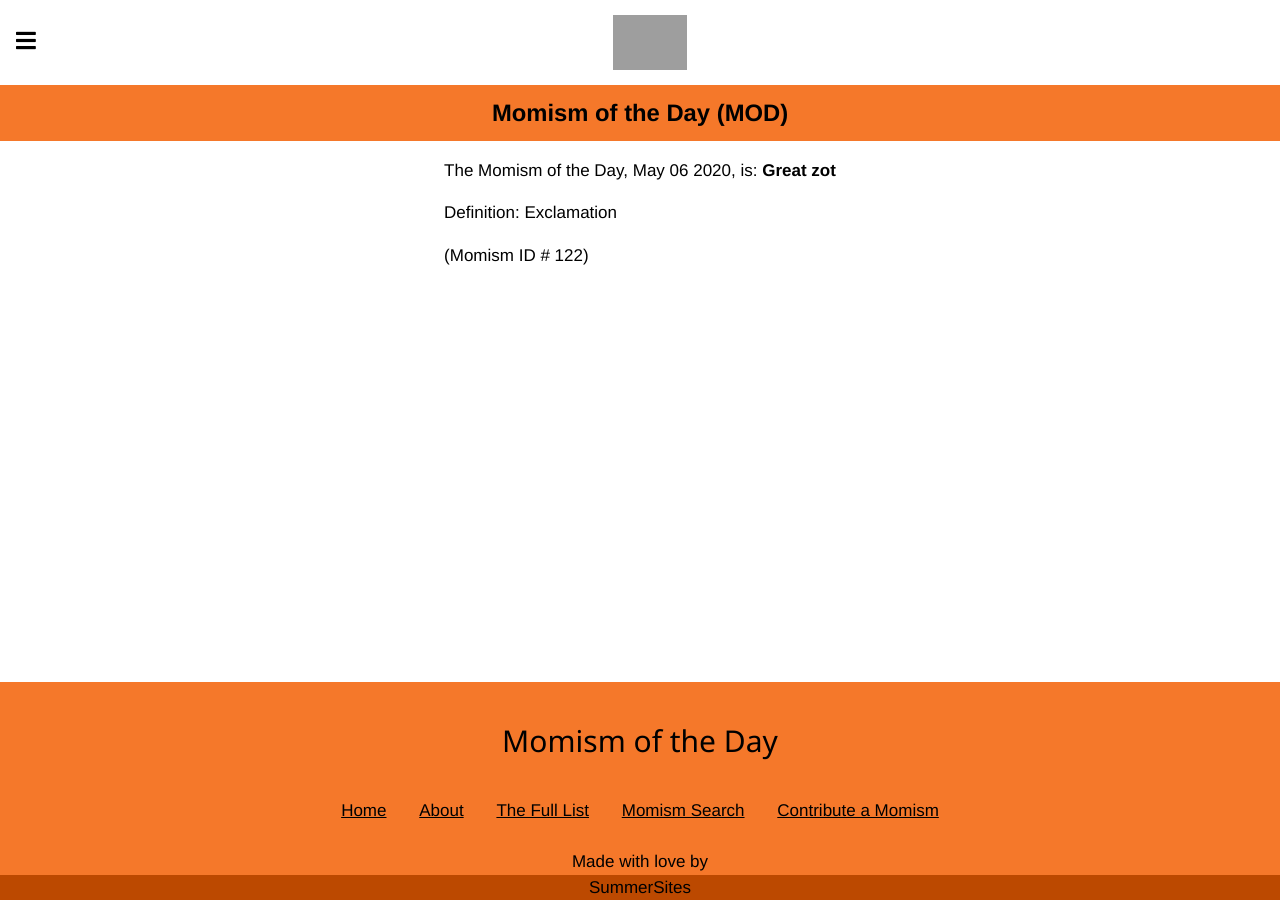
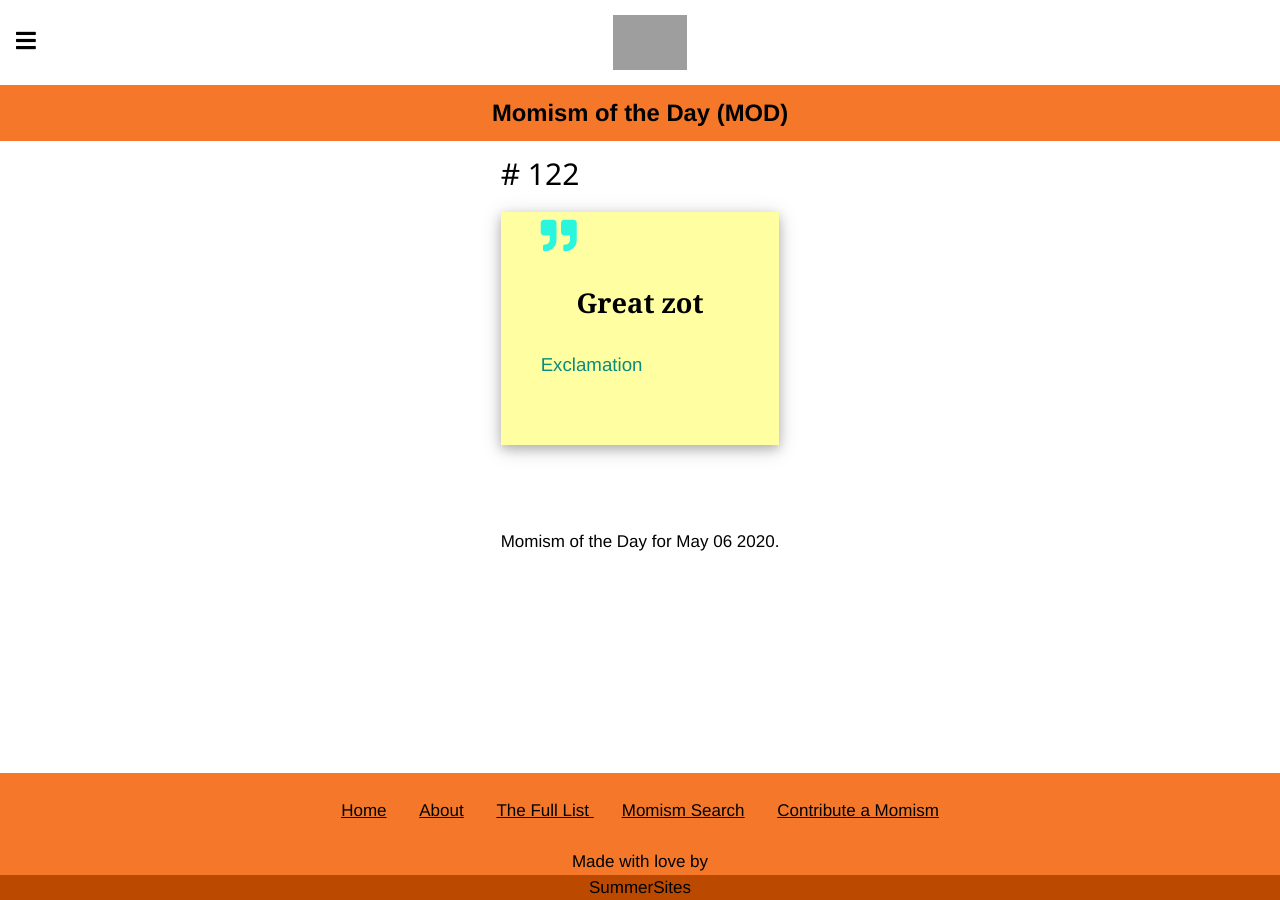
Before and after one commit to summerhays/new_momisms, a Jekyll site: the page built from index.html, in a window 1280 px wide. Built offline with Jekyll 4.4.1, drawn with Linux system fonts in a browser that asks for light colours; grey boxes are pictures that could not be loaded.

Commit message:
mobile nav working, new color choices

```diff
--- a/_data/navigation.yml
+++ b/_data/navigation.yml
@@ -6,7 +6,7 @@
 - title: About
   url: /about.html
   icon: <i class="fas fa-address-book fa-lg textblack"></i>&nbsp;
-- title: The Full List
+- title: The Full List <br class="mobile_only">
   url: /list.html
   icon: <i class="fas fa-clipboard-list fa-lg textblack"></i>&nbsp;
 - title: Momism Search
--- a/_layouts/default.html
+++ b/_layouts/default.html
@@ -39,7 +39,7 @@
           <div class="main-nav" id="myNav">
             <a href="javascript:void(0)" id="closeBtn" class="closebtn nolink" onclick="closeNav()">&times;</a>
 	     {% for each in site.data.navigation.docs %}
-	     <a href="{{ each.url }}" {% if each.target %}target="_blank"{% endif %} class="nolink {% if page.url == each.url %} active{% endif %}">{{ each.icon }} {{ each.title }}</a>
+	     <a href="{{ each.url }}" {% if each.target %}target="_blank"{% endif %} class="navLinks nolink {% if page.url == each.url %} active{% endif %}">{{ each.icon }} {{ each.title }}</a>
              {% endfor %}
 	  </div>
 	</nav>
@@ -51,8 +51,6 @@
 	<br><br>
         </main>
 	<footer>
-		<br>
-		<h2>Momism of the Day</h2>
 		<br>
 		{% for each in site.data.navigation.docs %}
                 <a href="{{ each.url }}" {% if each.target %}target="_blank"{% endif %} class="{% if page.url == each.url %}{% endif %}">{{ each.title }}</a>
--- a/_sass/colors.scss
+++ b/_sass/colors.scss
@@ -8,6 +8,7 @@
 $color-complement: #2a42f5;
 $color-triad-1: #42f52a;
 $color-triad-2: #2af5dd;
+$color-triad-2-dark: #0a8c7c;
 $color-analogy: #a7f52a;
 $color-active: $color-1-dark;
 $smiley-color: #ffffa2;
@@ -18,7 +19,7 @@
 $text-width: 50em;
 $font-mono: "Courier New", Courier, monospace;
 $font-sans: "Source Sans Pro", Helvetica, Arial, sans-serif;
-$font-serif: "Oswald", Georgia, serif;
+$font-serif: Georgia, serif;
 $footer-bottom: $color-1-dark;
 $footer-bottom-text: $body-color-text;
 $alert-color: #bf5608;
--- a/assets/css/style.scss
+++ b/assets/css/style.scss
@@ -36,6 +36,8 @@
 	padding: 10px
 }
 
+
+@media all and (min-width: $mob-pixels) {
 .main-nav {
   height: 100%;
   width: 0;
@@ -72,7 +74,7 @@
   margin-left: 70px;
   padding-top: 10px;
 }
-
+}
 .menu {
 	cursor: pointer;
 }
@@ -117,8 +119,7 @@
 	margin: 0;
 	padding: 0 40px;
 	text-align: left;
-
-	{% unless page.id == "contribute" %}  max-width: $text-width;{% endunless %}
+	max-width: $text-width;
 }
 
 .center {
@@ -143,23 +144,58 @@
 	color: $footer-bottom-text;
 }
 
+.mobile_only {
+	display: none;
+}
+
 @media all and (max-width: $mob-pixels) {
 
   .main-nav {
     flex-direction: column;
     padding: 0;
+  display: flex;
+  flex: 0 0 auto;
+  list-style-type: none;
+  justify-content: flex-start;
+}
+
+.main-nav > a {
+    padding:  14px 20px;
+    font-size: $nav-font-size;
+    color: $nav-color-text;
+    flex-basis: 100%;
+    text-align: left;
+    font-size: 1em;
+    display: none;
   }
 
-  .main-nav > a {
-    flex-basis: 100%;
-    text-align: center;
-    font-size: 1em;
-    border-bottom: 3px solid $color-triad-2;
+
+footer > a > .mobile_only {
+	display: block;
+}
+
+.main-nav > a:not(:first-child):hover {
+        background: $smiley-color;
+}
+
+#closeBtn {
+        display: none;
+}
+
+.active {
+	background-color: $color-triad-2;
   }
 
+.main-nav > .mobile_only {
+	  display: none;
+}
+
   main {
+	  display: flex;
+	  justify-content: center;
+	  flex-direction: column;
 	  padding: 0 15px;
-	  {% unless page.id == "contribute" %}  width: 100%; {% endunless %}
+	  max-width: 100%;
   }
 }
 
@@ -195,6 +231,10 @@
 	//color: $color-triad-1;
 }
 
+.color-triad-2-text {
+	color: $color-triad-2;
+}
+
 .gradient {
 	background: linear-gradient(to right, $color-1 0%, $color-1-light 100%)
 }
@@ -207,10 +247,38 @@
 	background: $smiley-color;
 }
 
-.smiley:hover {
-	background-color: $color-triad-2 !important;
+.turquoise:hover {
+        background: $color-triad-2 !important;
 }
 
 .textblack {
 	color: black;
 }
+
+// MOD formatting
+
+#randomMom {
+	text-align: center;
+	font-weight: bold;
+	font-family: $font-serif;
+	align-self: center;
+        font-size: 160%;
+}
+
+
+#defLabel,#randomDefinition {
+	font-size: 110%;
+}
+#mommLabel,#randomMommentary {
+	font-weight: bold;
+}
+
+#exLabel,#randomExample {
+	font-style: italic;
+}
+
+#defLabel,#randomDefinition,#mommLabel,#randomMommentary,#exLabel,#randomExample {
+	max-width: 400px;
+	text-align: center;
+	color: $color-triad-2-dark;
+}
--- a/assets/js/openNav.js
+++ b/assets/js/openNav.js
@@ -1,7 +1,18 @@
+const mq = window.matchMedia( "(min-width: 650px)" );
+
+if (mq.matches) {
+
 function openNav() {
+  var openn = document.getElementById("myNav").style.width;
+  if (openn === "250px") {
+  document.getElementById("myNav").style.width = "0";
+  document.getElementById("content").style.marginLeft= "0";
+  document.getElementById("closeBtn").style.visibility = "hidden";
+  } else {
   document.getElementById("myNav").style.width = "250px";
   document.getElementById("content").style.marginLeft = "250px";
   document.getElementById("closeBtn").style.visibility = "visible";
+}
 }
 
 function closeNav() {
@@ -9,3 +20,18 @@
   document.getElementById("content").style.marginLeft= "0";
   document.getElementById("closeBtn").style.visibility = "hidden";
 }
+} else {
+function openNav() {
+	var elems = document.getElementsByClassName("navLinks");
+	var first = document.getElementsByClassName("navLinks")[0].style.display;
+  if (first === "block") {
+	  for (var i=0;i<elems.length;i+=1){
+  elems[i].style.display = 'none';
+   }
+  } else {
+	  for (var i=0;i<elems.length;i+=1){
+  elems[i].style.display = 'block';
+   }
+  }
+}
+}
--- /dev/null
+++ b/index.html
@@ -0,0 +1,31 @@
+---
+id: index
+layout: default
+permalink: index.html
+---
+{% comment %}# Momism of the Day
+{: class="title"}{% endcomment %}
+
+<h2 id="IDLabel">#
+	<span id="randomID"></span><span></span></h2>
+
+<div class="w3-panel w3-card-4 smiley w3-hover-pink" style="padding: 6px 40px">
+    <i class="fas fa-quote-right color-triad-2-text w3-xxlarge"></i>
+    <p class="w3-serif" id="randomMom">
+    <br>
+     </p>
+<span id="defLabel"></span>
+	<span id="randomDefinition" class="color-triad-2-text"></span>
+<div id="exLabel">Example: : </div>
+<em><span id="randomExample"></span></em>
+<div id="mommLabel">Mommentary: </div>
+<div id="randomMommentary"></div>
+     <p>&nbsp;</p>
+  </div>
+
+
+    <br>
+    <br>
+<p>Momism of the Day for <span id="today"></span>.
+<p></p>
+<script src="/assets/js/mod.js"></script>
--- a/index.md
+++ /dev/null
@@ -1,23 +0,0 @@
----
-id: index
-layout: default
-permalink: index.html
----
-{% comment %}# Momism of the Day
-{: class="title"}{% endcomment %}
-
-The Momism of the Day, <span id="today"></span>, is:
-<strong><span id="randomMom"></span></strong>
-
-<span id="defLabel">Definition: </span>
-<span id="randomDefinition"></span>
-<span id="exLabel">Example: : </span>
-<em><span id="randomExample"></span></em>
-<span id="mommLabel">Mommentary: </span>
-<span id="randomMommentary"></span>
-
-<span id="IDLabel">(Momism ID #</span>
-<span id="randomID"></span><span>)</span>
-
-<p></p>
-<script src="/assets/js/mod.js"></script>
```
Also changed, not shown: list.md (+1 -1 lines).
